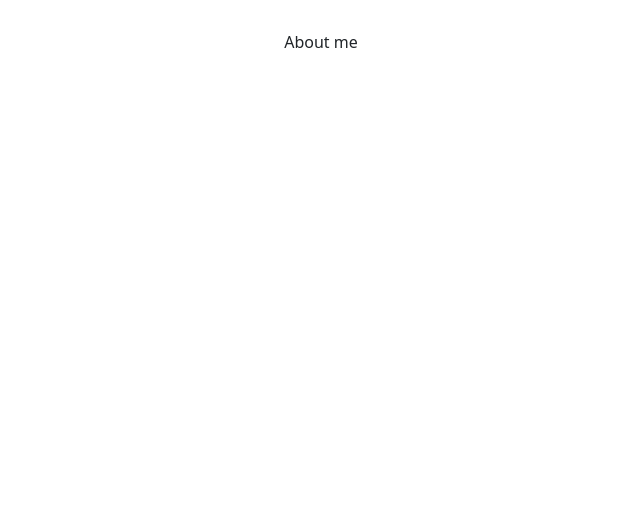
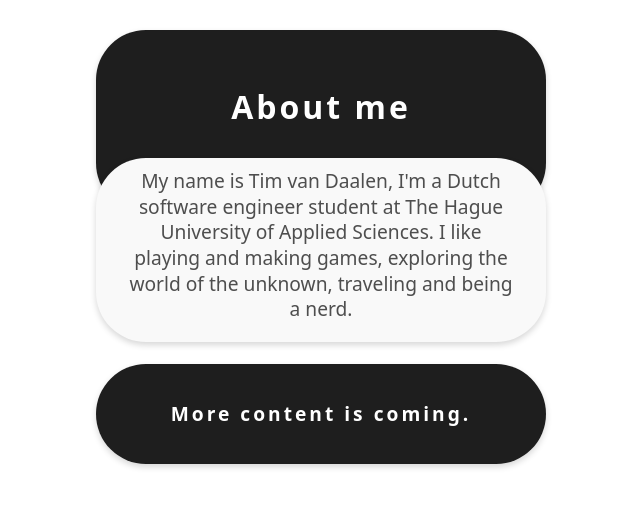
Before and after one commit to BakedCheese/Portfolio, a Vue app: page /aboutme in a window 1280 px wide. Shown: the top 508 px of the page, without its empty margins (319-959 px from the left). Built offline with nearby package versions, Linux system fonts and the light colour scheme.

Commit message:
Same small updates

```diff
--- a/src/components/layout-content.vue
+++ b/src/components/layout-content.vue
@@ -1,17 +1,21 @@
 <template>
   <div class="block-content">
+    <div class="margin"></div>
+    <div class="wblock">
+      <h2 class="b-text">{{ paragraph.heading }}</h2>
+      <div v-if="paragraph.content.length > 0" class="margin"></div>
+      <p v-if="paragraph.content.length > 0" class="g-text content_of_para">
+        {{ paragraph.content }}
+      </p>
+    </div>
+
+    <div class="margin"></div>
+
     <div v-if="this.pictures.length != 0">
       <div v-for="picture in pictures" :key="picture.id">
         <img class="picture" :src="picture.url" :alt="picture.alt" />
         <div class="margin"></div>
       </div>
-    </div>
-
-    <div class="margin"></div>
-    <div class="wblock">
-      <h2 class="b-text">{{ paragraph.heading }}</h2>
-      <div class="margin"></div>
-      <p class="g-text content">{{ paragraph.content }}</p>
     </div>
   </div>
 </template>
@@ -54,7 +58,7 @@ export default {
 .block-content {
   text-align: start;
 }
-.content {
+.content_of_para {
   color: rgba(30, 30, 30, 0.8);
 
   font-size: 1.2rem;
--- a/src/views/Aboutme.vue
+++ b/src/views/Aboutme.vue
@@ -1,9 +1,133 @@
 <template>
-  <div class="container default">About me</div>
+  <div class="container default" style="max-width: 900px">
+    <div class="block">
+      <div class="inner-block">
+        <div class="bblock">
+          <h2 class="w-text fw-bolder spacing">About me</h2>
+        </div>
+        <div class="wblocktitle">
+          <p class="g-text">
+            My name is Tim van Daalen, I'm a Dutch software engineer student at
+            The Hague University of Applied Sciences. I like playing and making
+            games, exploring the world of the unknown, traveling and being a
+            nerd.
+          </p>
+        </div>
+        <div class="margin"></div>
+        <div class="margin head">
+          <div class="w-text fw-bold spacing">More content is coming.</div>
+        </div>
+      </div>
+    </div>
+  </div>
 </template>
 
 <script>
 export default {};
 </script>
 
-<style></style>
+<style scoped>
+.block {
+  display: flex;
+  justify-content: center;
+}
+.inner-block {
+  width: 100%;
+  max-width: 450px;
+}
+
+.spacing {
+  letter-spacing: 3px;
+}
+
+.bblock {
+  color: #f9f9f9;
+  background-color: #1e1e1e;
+  border-radius: 50px;
+  width: 100%;
+  max-width: 500px;
+  height: 183px;
+  align-items: center;
+  padding-left: 10px;
+  padding-right: 10px;
+  letter-spacing: 5px;
+  display: flex;
+  justify-content: center;
+  box-shadow: rgba(0, 0, 0, 0.16) 0px 3px 6px;
+  padding-bottom: 20px;
+}
+
+.wblocktitle {
+  color: rgba(30, 30, 30, 0.8);
+  background-color: #f9f9f9;
+  border-radius: 50px;
+  width: 100%;
+  max-width: 500px;
+  height: 184px;
+  align-items: center;
+  display: flex;
+  justify-content: center;
+  box-shadow: rgba(0, 0, 0, 0.16) 0px 3px 6px;
+  margin-top: -55px;
+  z-index: 2;
+  padding: 23px 30px 17px 30px;
+  font-size: 1.2rem;
+  font-weight: 500;
+  line-height: 1.6rem;
+}
+
+.wblock {
+  background-color: #f9f9f9;
+  padding: 40px;
+  box-shadow: rgba(0, 0, 0, 0.16) 0px 3px 6px;
+  border-radius: 50px;
+}
+
+@media only screen and (max-width: 600px) {
+  .wblock {
+    padding: 26px 28px 14px 28px;
+    line-height: 1.4rem;
+    font-size: 0.9rem;
+  }
+}
+@media only screen and (max-width: 300px) {
+  .wblock {
+    padding: 26px 28px 14px 28px;
+    line-height: 1rem;
+    font-size: 0.8rem;
+  }
+}
+
+.text-list .text-block {
+  display: flex;
+  text-align: start;
+  margin: 15px 0px;
+}
+
+.text-list .text {
+  margin-left: 10px;
+}
+
+.text-list img {
+  padding-top: 9px;
+  align-self: flex-start;
+  margin-right: 15px;
+  width: 8px;
+}
+
+.text-list h4 {
+  text-align: start;
+  margin-bottom: 20px;
+}
+
+.picture {
+  border-radius: 50px;
+  width: 100%;
+  height: 280px;
+  object-fit: cover;
+  box-shadow: rgba(0, 0, 0, 0.16) 0px 3px 6px;
+  transition: all 0.2s ease-in-out;
+  cursor: pointer;
+  border: #f9f9f9 0px solid;
+}
+</style>
```
Also changed, not shown: src/assets/css/global.css (indentation only), src/assets/images/Me(temp).jpg (added), 1 other file (tests, documents, lock files or other folders).
